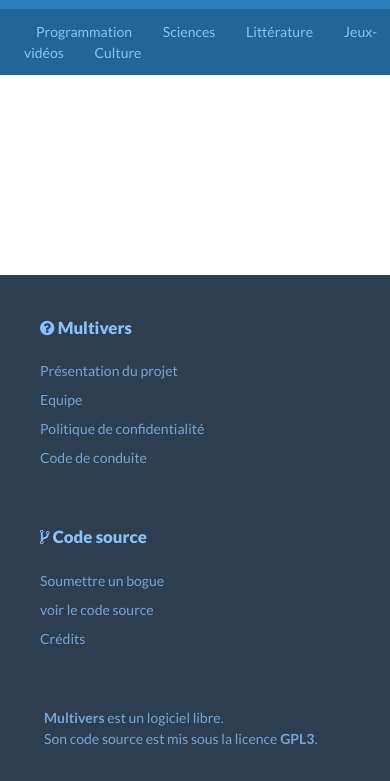
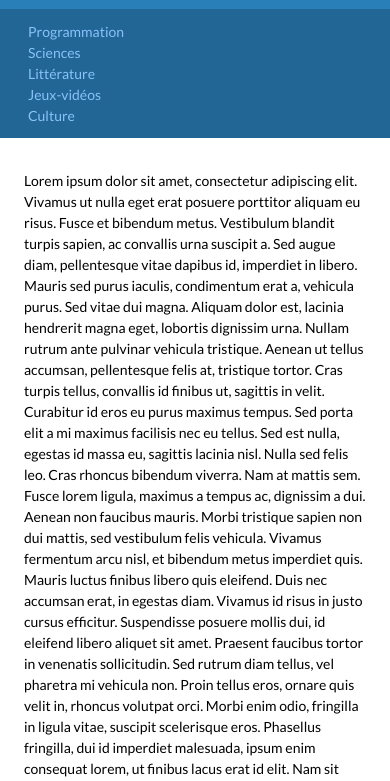
Before and after one commit to mltvrs/layout, a plain HTML site: page index.html in a window 390 px wide. Shown: the part 63-844 px from the top of the page. Drawn offline with Linux system fonts and the light colour scheme.

Commit message:
Append lorem ipsume

```diff
--- a/css/layout.css
+++ b/css/layout.css
@@ -36,7 +36,6 @@ header.struct > nav {
   background-color: #216694;
   padding : 12px;
   color: #ECF0F1;
-  display: flex;
 }
 
 header.struct > nav > ul {
@@ -44,6 +43,10 @@ header.struct > nav > ul {
   padding-left: 12px;
   margin: 0;
   list-style-type: none;
+}
+
+header.struct > nav > ul > li {
+  display: inline;
 }
 
 header.struct > nav > ul > li > a {
@@ -107,11 +110,33 @@ footer.struct >  p {
 }
 
 
+main.struct {
 
+}
+
+main.struct > div {
+  margin: auto;
+  width: 100%;
+  max-width: 1024px;
+  padding: 32px 24px;
+}
 
 
 @media screen and (max-width: 600px) {
+
   footer.struct > div {
     display: block;
   }
+
+  header.struct > nav {
+    font-weight: 300;
+    background-color: #216694;
+    padding : 12px 4px;
+    color: #ECF0F1;
+  }
+
+  header.struct > nav > ul > li {
+    display: block;
+  }
+
 }
--- a/index.html
+++ b/index.html
@@ -17,19 +17,33 @@
       </div>
       <nav>
         <ul>
-          <li>
-            <a href="">Programmation</a>
-            <a href="">Sciences</a>
-            <a href="">Littérature</a>
-            <a href="">Jeux-vidéos</a>
-            <a href="">Culture</a>
-          </li>
+          <li><a href="">Programmation</a></li>
+          <li><a href="">Sciences</a></li>
+          <li><a href="">Littérature</a></li>
+          <li><a href="">Jeux-vidéos</a></li>
+          <li><a href="">Culture</a></li>
         </ul>
       </nav>
     </header>
+
     <main class="struct">
+      <div>
+        <div>
+          Lorem ipsum dolor sit amet, consectetur adipiscing elit. Vivamus ut nulla eget erat posuere porttitor aliquam eu risus. Fusce et bibendum metus. Vestibulum blandit turpis sapien, ac convallis urna suscipit a. Sed augue diam, pellentesque vitae dapibus id, imperdiet in libero. Mauris sed purus iaculis, condimentum erat a, vehicula purus. Sed vitae dui magna. Aliquam dolor est, lacinia hendrerit magna eget, lobortis dignissim urna. Nullam rutrum ante pulvinar vehicula tristique. Aenean ut tellus accumsan, pellentesque felis at, tristique tortor. Cras turpis tellus, convallis id finibus ut, sagittis in velit. Curabitur id eros eu purus maximus tempus. Sed porta elit a mi maximus facilisis nec eu tellus. Sed est nulla, egestas id massa eu, sagittis lacinia nisl. Nulla sed felis leo.
 
+  Cras rhoncus bibendum viverra. Nam at mattis sem. Fusce lorem ligula, maximus a tempus ac, dignissim a dui. Aenean non faucibus mauris. Morbi tristique sapien non dui mattis, sed vestibulum felis vehicula. Vivamus fermentum arcu nisl, et bibendum metus imperdiet quis. Mauris luctus finibus libero quis eleifend. Duis nec accumsan erat, in egestas diam. Vivamus id risus in justo cursus efficitur. Suspendisse posuere mollis dui, id eleifend libero aliquet sit amet. Praesent faucibus tortor in venenatis sollicitudin.
+
+  Sed rutrum diam tellus, vel pharetra mi vehicula non. Proin tellus eros, ornare quis velit in, rhoncus volutpat orci. Morbi enim odio, fringilla in ligula vitae, suscipit scelerisque eros. Phasellus fringilla, dui id imperdiet malesuada, ipsum enim consequat lorem, ut finibus lacus erat id elit. Nam sit amet pellentesque urna. Fusce non consectetur velit. Vestibulum aliquam aliquam ante ac lacinia. Nullam fringilla, purus nec dapibus fringilla, magna neque cursus ipsum, in vestibulum nibh leo nec eros. Sed neque enim, laoreet eget magna ut, efficitur gravida ex. Aliquam a lacus sed urna consectetur dapibus eu eu mi. Ut sollicitudin dolor lectus, sed vehicula sem molestie sit amet. Duis placerat massa non velit convallis molestie.
+
+  Vestibulum sagittis commodo est vitae rutrum. Vivamus libero nunc, faucibus ut iaculis a, ultricies non quam. Vestibulum eu vulputate dui. Suspendisse potenti. Cras non sollicitudin sem. Sed dapibus urna arcu, et commodo sapien vestibulum vel. Nulla tempor ex vel purus eleifend blandit.
+
+  Curabitur a lorem vel elit condimentum bibendum sit amet at arcu. Interdum et malesuada fames ac ante ipsum primis in faucibus. Mauris quis ipsum et ipsum vestibulum commodo. Donec vehicula condimentum purus. Etiam feugiat volutpat commodo. Phasellus eu augue blandit, fermentum purus egestas, gravida turpis. Phasellus vel diam est. Sed sagittis in turpis accumsan rutrum. Morbi erat mauris, semper id elit eu, pellentesque porta nisl. Pellentesque at nulla non felis imperdiet rhoncus ac ac elit. Integer aliquet finibus lorem vitae hendrerit. Nam fringilla sem vel neque accumsan, sed lobortis ligula mattis. Morbi aliquam non neque vitae hendrerit. Nullam eget eros et tortor porttitor vulputate.
+
+        </div>
+      </div>
     </main>
+
+
     <footer class="struct">
       <div>
         <ul>
```
